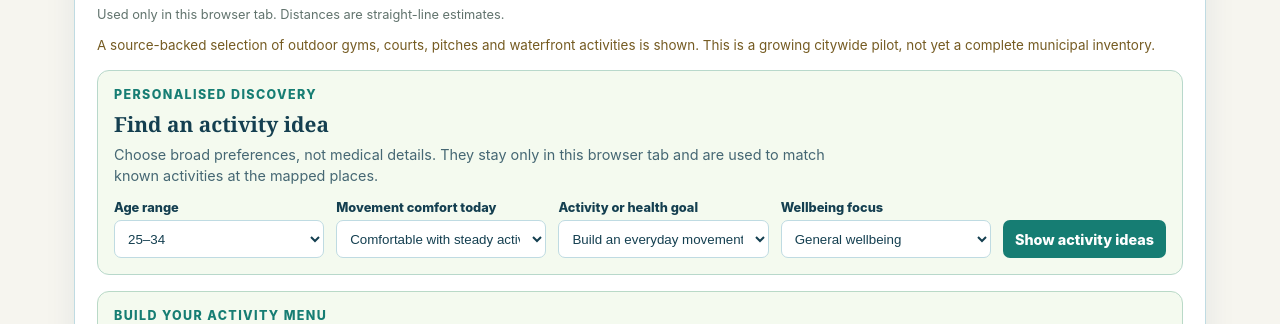
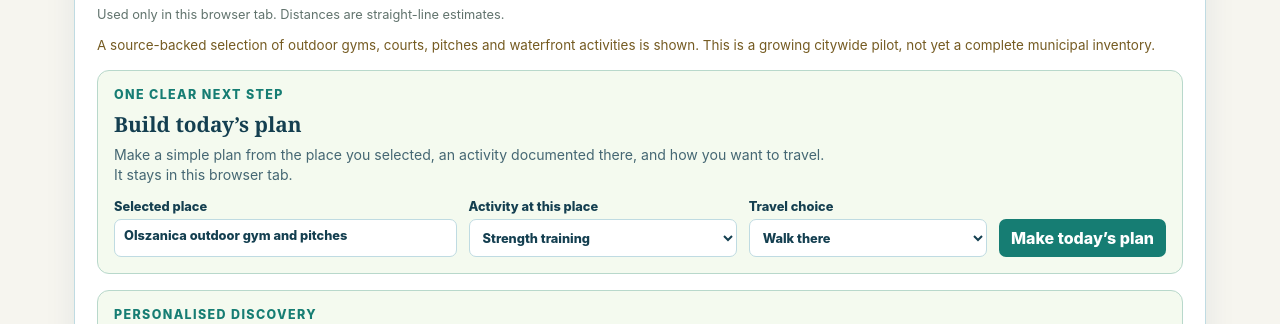
Before and after one commit to DavidBSchul/active-city, a React (Vite) app: page / in a window 1280 px wide. Shown: the part 736-1060 px from the top of the page. Built offline with nearby package versions, Linux system fonts and the light colour scheme.

Commit message:
Add guided Today plan journey

```diff
--- a/src/App.css
+++ b/src/App.css
@@ -31,6 +31,23 @@ h2 { margin-bottom: 0; color: #183d35; font-family: Georgia, serif; font-size: c
 .distance-form .location-error { color: #a73020; font-weight: 700; }
 .distance-form .location-sorted { color: #245f50; font-weight: 700; }
 .coverage-note { margin: 0 0 14px; color: #5e471e; font-size: .84rem; line-height: 1.45; }
+.today-plan { margin: 0 0 16px; padding: 16px; border: 1px solid #b8d8cb; border-radius: 12px; background: #f4faef; }
+.today-plan h3, .today-plan h4 { margin: 0; color: #183d35; font-family: Georgia, serif; }
+.today-plan h3 { font-size: 1.3rem; }
+.today-plan > div:first-child > p:last-child { max-width: 720px; margin: 7px 0 0; color: #435a53; font-size: .88rem; line-height: 1.45; }
+.today-plan-controls { display: grid; grid-template-columns: minmax(180px, 1.15fr) minmax(160px, .9fr) minmax(150px, .8fr) auto; gap: 12px; align-items: end; margin-top: 14px; }
+.today-plan-controls label { color: #25493f; font-size: .8rem; font-weight: 800; }
+.today-plan-place, .today-plan-controls select { display: block; box-sizing: border-box; width: 100%; min-height: 38px; margin-top: 5px; padding: 8px 9px; border: 1px solid #aebfb8; border-radius: 7px; color: #19332d; background: #fff; font: inherit; }
+.today-plan-place { overflow: hidden; white-space: nowrap; text-overflow: ellipsis; }
+.today-plan-controls button { min-height: 38px; padding: 8px 12px; border: 0; border-radius: 7px; color: #fff; background: #245f50; cursor: pointer; font-weight: 800; white-space: nowrap; }
+.today-plan-controls button:hover { background: #183d35; }
+.today-plan-result { display: grid; grid-template-columns: minmax(0, 1fr) auto; gap: 14px; align-items: center; margin-top: 14px; padding: 13px; border: 1px solid #c8e1d3; border-radius: 9px; background: #fff; }
+.today-plan-result h4 { font-size: 1.08rem; }
+.today-plan-result p { margin: 6px 0 0; color: #435a53; font-size: .83rem; line-height: 1.45; }
+.today-plan-actions { display: flex; flex-wrap: wrap; justify-content: flex-end; gap: 7px; }
+.today-plan-actions button { padding: 7px 9px; border: 1px solid #77a796; border-radius: 7px; color: #1e5949; background: #eff8f2; cursor: pointer; font-size: .78rem; font-weight: 800; }
+.today-plan-actions button:hover { color: #fff; background: #245f50; }
+.today-plan-result .today-plan-note { grid-column: 1 / -1; margin: 0; color: #725320; font-size: .78rem; }
 .preference-panel { margin: 0 0 16px; padding: 16px; border: 1px solid #c9dcd5; border-radius: 12px; background: #f5faf7; }
 .preference-panel h3 { margin: 0; color: #183d35; font-family: Georgia, serif; font-size: 1.3rem; }
 .preference-intro { max-width: 720px; margin: 7px 0 0; color: #435a53; font-size: .9rem; line-height: 1.45; }
@@ -215,6 +232,15 @@ dd { margin: 5px 0 0; line-height: 1.45; }
 .city-theme--krakow .distance-form button, .city-theme--krakow .preference-form button, .city-theme--krakow .route-action { background: var(--city-teal); }
 .city-theme--krakow .distance-form button:hover, .city-theme--krakow .preference-form button:hover, .city-theme--krakow .route-action:hover { background: var(--city-navy); }
 .city-theme--krakow .coverage-note, .city-theme--krakow .wellbeing-safety { color: #755b22; }
+.city-theme--krakow .today-plan { border-color: #b8d8cb; background: var(--city-leaf-mist); }
+.city-theme--krakow .today-plan h3, .city-theme--krakow .today-plan h4, .city-theme--krakow .today-plan-controls label { color: var(--city-ink); }
+.city-theme--krakow .today-plan > div:first-child > p:last-child, .city-theme--krakow .today-plan-result p { color: var(--city-copy); }
+.city-theme--krakow .today-plan-place, .city-theme--krakow .today-plan-controls select { border-color: var(--city-border); color: var(--city-ink); }
+.city-theme--krakow .today-plan-controls button { background: var(--city-teal); }
+.city-theme--krakow .today-plan-controls button:hover { background: var(--city-navy); }
+.city-theme--krakow .today-plan-result { border-color: #c6e0d0; }
+.city-theme--krakow .today-plan-actions button { border-color: #9fc9ba; color: var(--city-teal); background: #eff9f3; }
+.city-theme--krakow .today-plan-actions button:hover { color: #fff; background: var(--city-teal); }
 .city-theme--krakow .preference-panel { border-color: #b8d8cb; background: var(--city-leaf-mist); }
 .city-theme--krakow .recommendation-results, .city-theme--krakow .exercise-ideas { border-color: #c7e0d6; }
 .city-theme--krakow .recommendation-guide, .city-theme--krakow .no-recommendations, .city-theme--krakow .preference-intro, .city-theme--krakow .exercise-card p, .city-theme--krakow .profile-description, .city-theme--krakow .route-summary { color: var(--city-copy); }
@@ -252,4 +278,4 @@ dd { margin: 5px 0 0; line-height: 1.45; }
 .city-theme--krakow .location-card:hover, .city-theme--krakow .location-card.selected { border-color: var(--city-lake); background: var(--city-sky-mist); }
 .city-theme--krakow .location-card[aria-pressed="true"] { box-shadow: inset 4px 0 var(--city-amber); }
 .city-theme--krakow .status, .city-theme--krakow .safety-note { border-color: var(--city-amber); background: var(--city-amber-mist); color: #765b22; }
-@media (max-width: 720px) { main { padding: 20px 16px 40px; } .hero { grid-template-columns: 1fr; min-height: 0; border-radius: 18px; } .hero-copy { min-height: 300px; padding: 34px 28px; } .hero-art img { min-height: 230px; object-position: 57% center; } .discovery, .location-list, .profile { padding: 16px; } .content-grid { grid-template-columns: 1fr; } .map-frame { height: 52vh; min-height: 290px; } dl { grid-template-columns: 1fr; } .distance-form { grid-template-columns: 1fr; } .distance-form button { width: 100%; } .preference-form, .recommendation-cards, .exercise-cards, .movement-library-cards, .community-access-form, .community-posts, .guidance-offers, .guidance-offer-form, .community-request, .checkin-form, .challenge-card, .intensive-controls, .route-panel { grid-template-columns: 1fr; } .verification-workflow { align-items: stretch; flex-direction: column; } .checkin-form .save-choice { grid-column: auto; } .preference-form button, .checkin-form button, .intensive-controls button, .community-access-form button, .guidance-offer-form button, .community-request button, .route-action { width: 100%; } }
+@media (max-width: 720px) { main { padding: 20px 16px 40px; } .hero { grid-template-columns: 1fr; min-height: 0; border-radius: 18px; } .hero-copy { min-height: 300px; padding: 34px 28px; } .hero-art img { min-height: 230px; object-position: 57% center; } .discovery, .location-list, .profile { padding: 16px; } .content-grid { grid-template-columns: 1fr; } .map-frame { height: 52vh; min-height: 290px; } dl { grid-template-columns: 1fr; } .distance-form { grid-template-columns: 1fr; } .distance-form button { width: 100%; } .today-plan-controls, .today-plan-result, .preference-form, .recommendation-cards, .exercise-cards, .movement-library-cards, .community-access-form, .community-posts, .guidance-offers, .guidance-offer-form, .community-request, .checkin-form, .challenge-card, .intensive-controls, .route-panel { grid-template-columns: 1fr; } .today-plan-actions { justify-content: flex-start; } .verification-workflow { align-items: stretch; flex-direction: column; } .checkin-form .save-choice { grid-column: auto; } .today-plan-controls button, .preference-form button, .checkin-form button, .intensive-controls button, .community-access-form button, .guidance-offer-form button, .community-request button, .route-action { width: 100%; } }
--- a/src/App.tsx
+++ b/src/App.tsx
@@ -13,6 +13,7 @@ const pilotCity = {
 type Coordinates = { latitude: number; longitude: number }
 type TravelMode = 'walking' | 'running' | 'transit'
 type RouteData = { coordinates: [number, number][]; distanceKm: number; minutes: number; calories: number }
+type TodayPlan = { locationId: string; activity: string; travelMode: TravelMode }
 type RoutingResponse = { routes?: Array<{ distance: number; geometry: { coordinates: [number, number][] } }> }
 type AgeRange = '0-4' | '5-8' | '9-12' | '13-15' | '16-17' | '18-24' | '25-34' | '35-44' | '45-54' | '55-64' | '65-74' | '75-plus'
 type MovementComfort = 'gentle' | 'steady' | 'energetic'
@@ -286,6 +287,8 @@ function App() {
   const [userLocation, setUserLocation] = useState<Coordinates | null>(null)
   const [locationError, setLocationError] = useState('')
   const [travelMode, setTravelMode] = useState<TravelMode>('walking')
+  const [plannedActivity, setPlannedActivity] = useState(locations[0].activities[0])
+  const [todayPlan, setTodayPlan] = useState<TodayPlan | null>(null)
   const [weightKg, setWeightKg] = useState('70')
   const [route, setRoute] = useState<RouteData | null>(null)
   const [routeStatus, setRouteStatus] = useState('')
@@ -319,6 +322,7 @@ function App() {
   const [flaggedItemIds, setFlaggedItemIds] = useState<string[]>([])
   const [trainerVerificationState, setTrainerVerificationState] = useState<'not-started' | 'demo-review'>('not-started')
   const selectedLocation = locations.find((location) => location.id === selectedId) ?? locations[0]
+  const todayPlanLocation = todayPlan ? locations.find((location) => location.id === todayPlan.locationId) ?? locations[0] : null
   const visibleLocations = useMemo(() => {
     const withDistance = locations.map((location) => ({
       ...location,
@@ -405,6 +409,7 @@ function App() {
 
   const selectLocation = (location: RecreationLocation) => {
     setSelectedId(location.id)
+    setPlannedActivity(location.activities[0])
     setRoute(null)
     setRouteStatus('')
     document.getElementById('location-profile')?.scrollIntoView({ behavior: 'smooth', block: 'nearest' })
@@ -425,6 +430,14 @@ function App() {
     setLocationError('')
     setRoute(null)
     setRouteStatus('')
+  }
+
+  const buildTodayPlan = () => {
+    setTodayPlan({ locationId: selectedLocation.id, activity: plannedActivity, travelMode })
+  }
+
+  const moveToPlanStep = (elementId: string) => {
+    document.getElementById(elementId)?.scrollIntoView({ behavior: 'smooth', block: 'start' })
   }
 
   const showPedestrianRoute = async () => {
@@ -647,6 +660,50 @@ function App() {
           {userLocation && <p className="location-sorted">Showing nearest places first from {userLocation.latitude.toFixed(4)}, {userLocation.longitude.toFixed(4)}.</p>}
         </form>
         <p className="coverage-note">A source-backed selection of outdoor gyms, courts, pitches and waterfront activities is shown. This is a growing citywide pilot, not yet a complete municipal inventory.</p>
+
+        <section className="today-plan" aria-labelledby="today-plan-heading">
+          <div>
+            <p className="eyebrow">One clear next step</p>
+            <h3 id="today-plan-heading">Build today’s plan</h3>
+            <p>Make a simple plan from the place you selected, an activity documented there, and how you want to travel. It stays in this browser tab.</p>
+          </div>
+          <div className="today-plan-controls">
+            <label>
+              Selected place
+              <span className="today-plan-place">{selectedLocation.name}</span>
+            </label>
+            <label>
+              Activity at this place
+              <select onChange={(event) => setPlannedActivity(event.target.value)} value={plannedActivity}>
+                {selectedLocation.activities.map((activity) => <option key={activity} value={activity}>{activity}</option>)}
+              </select>
+            </label>
+            <label>
+              Travel choice
+              <select onChange={(event) => { setTravelMode(event.target.value as TravelMode); setRoute(null); setRouteStatus('') }} value={travelMode}>
+                <option value="walking">Walk there</option>
+                <option value="running">Run there</option>
+                <option value="transit">Take public transport</option>
+              </select>
+            </label>
+            <button onClick={buildTodayPlan} type="button">Make today’s plan</button>
+          </div>
+          {todayPlan && todayPlanLocation && (
+            <div className="today-plan-result" aria-live="polite">
+              <div>
+                <p className="eyebrow">Today’s plan</p>
+                <h4>{todayPlan.activity} at {todayPlanLocation.name}</h4>
+                <p>First, check the facility profile and source record. Then {todayPlan.travelMode === 'transit' ? 'open a live public-transport journey' : `prepare a ${todayPlan.travelMode} route`} when you are ready.</p>
+              </div>
+              <div className="today-plan-actions">
+                <button onClick={() => moveToPlanStep('location-profile')} type="button">Review place details</button>
+                <button onClick={() => moveToPlanStep('route-heading')} type="button">Plan travel</button>
+                <button onClick={() => moveToPlanStep('wellbeing-heading')} type="button">Reflect afterwards</button>
+              </div>
+              <p className="today-plan-note">This plan is a prompt for your next step, not a booking, workout prescription or safety assessment.</p>
+            </div>
+          )}
+        </section>
 
         <section className="preference-panel" aria-labelledby="preference-heading">
           <div>
```
Also changed, not shown: 2 other files (tests, documents, lock files or other folders).
